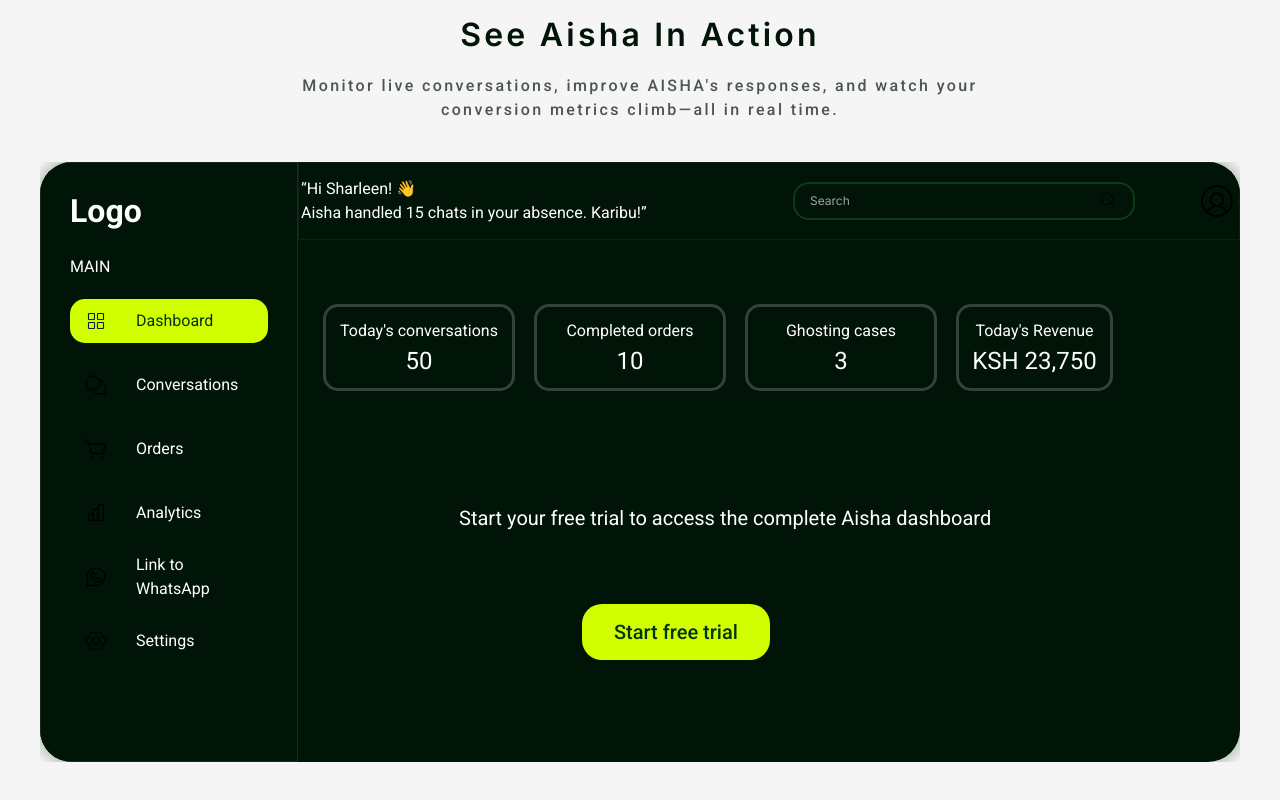
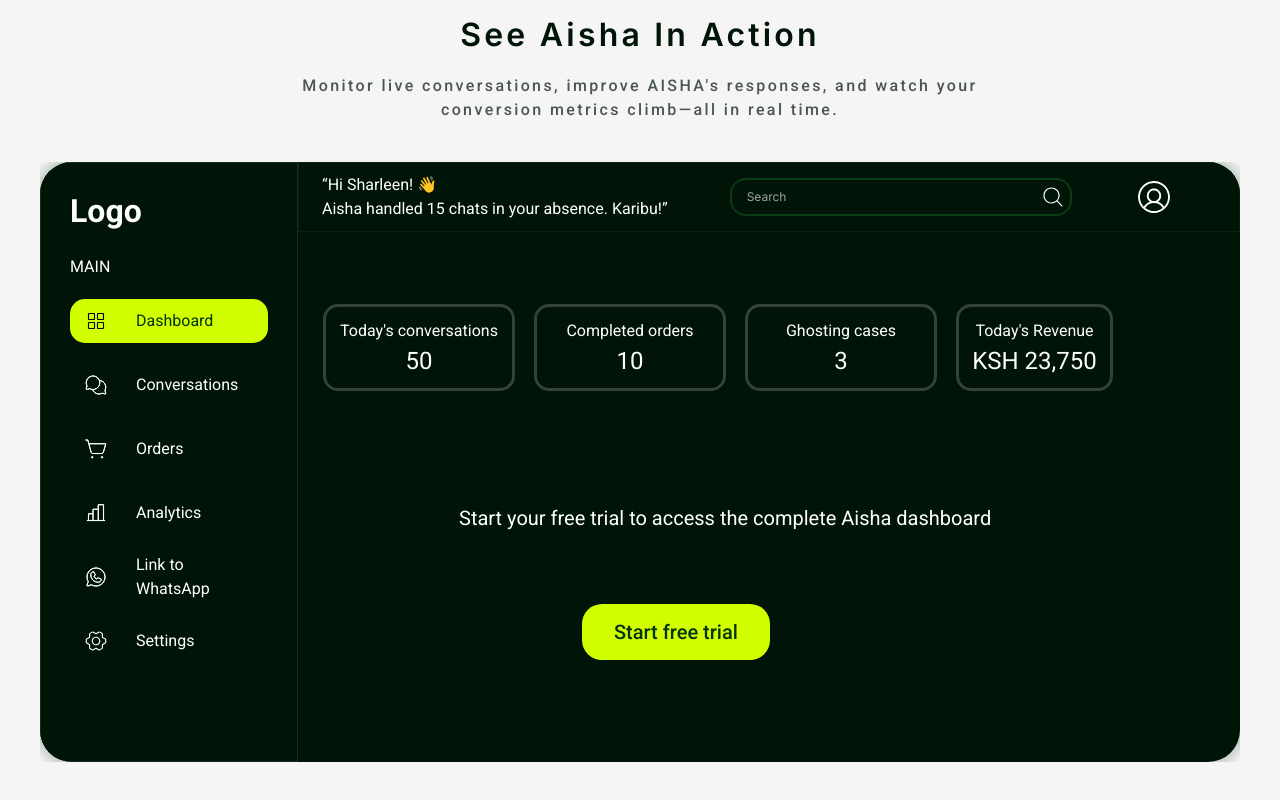
Before and after one commit to Evarline/Aisha, a Next.js app: page / in a window 1280 px wide. Shown: the part 2650-3450 px from the top of the page. Built offline with nearby package versions, Linux system fonts and the light colour scheme.

Commit message:
Added demodashboard section

```diff
--- a/components/sections/DashboardDemo.tsx
+++ b/components/sections/DashboardDemo.tsx
@@ -52,7 +52,7 @@ export default function DashboardDemo() {
           style={{ paddingLeft: 40, paddingRight: 40, paddingTop: 10, paddingBottom: 10 }}
         >
           <h2
-            className="text-center text-[#001407]"
+            className="text-center text-[#001407]"th
             style={{
               fontSize: 32,
               fontFamily: "'Inter', sans-serif",
@@ -69,6 +69,8 @@ export default function DashboardDemo() {
               color: "rgba(0, 20, 7, 0.70)",
               fontSize: 16,
               fontFamily: "'Roboto', sans-serif",
+
+
               fontWeight: 500,
               letterSpacing: 2.4,
               wordWrap: "break-word",
@@ -154,8 +156,8 @@ export default function DashboardDemo() {
                       className="w-full h-full object-contain"
                       style={{
                         filter: item.active
-                          ? "invert(14%) sepia(50%) saturate(700%) hue-rotate(100deg) brightness(40%)"
-                          : "invert(1)",
+                          ? "brightness(0) saturate(100%)"
+                          : "brightness(0) invert(1)",
                       }}
                     />
                   </div>
@@ -181,10 +183,9 @@ export default function DashboardDemo() {
                 left: 258,
                 top: 0,
                 width: 942,
-                paddingLeft: 3,
-                paddingRight: 3,
-                paddingTop: 15,
-                paddingBottom: 15,
+                height: 70,
+                paddingLeft: 24,
+                paddingRight: 70,
                 background: "#001407",
                 gap: 63,
                 outline: "1px rgba(255,255,255,0.05) solid",
@@ -202,7 +203,7 @@ export default function DashboardDemo() {
                 }}
               >
                 &ldquo;Hi Sharleen! 👋<br />
-                Aisha handled 15 chats in your absence. Karibu!&rdquo;
+                <span className="whitespace-nowrap">Aisha handled 15 chats in your absence. Karibu!&rdquo;</span>
               </p>
 
               {/* Search bar */}
@@ -232,27 +233,27 @@ export default function DashboardDemo() {
                 </span>
                 <div
                   className="absolute flex items-center justify-center"
-                  style={{ left: 302, top: 5, width: 24, height: 24 }}
+                  style={{ right: 6, top: 6, width: 24, height: 24 }}
                 >
                   <img
                     src="/Icons/MagnifyingGlass.svg"
                     alt="Search"
-                    className="w-[18px] h-[18px] object-contain"
-                    style={{ filter: "invert(1)" }}
+                    className="w-[24px] h-[24px] object-contain"
+                    style={{ filter: "brightness(0) invert(1)" }}
                   />
                 </div>
               </div>
 
               {/* User Avatar */}
               <div
-                className="shrink-0 flex items-center justify-center overflow-hidden"
+                className="shrink-0 flex items-center justify-center"
                 style={{ width: 40, height: 40 }}
               >
                 <img
                   src="/Icons/UserCircle.svg"
                   alt="User"
                   className="w-full h-full object-contain"
-                  style={{ filter: "invert(1)" }}
+                  style={{ filter: "brightness(0) invert(1)" }}
                 />
               </div>
             </div>
```
